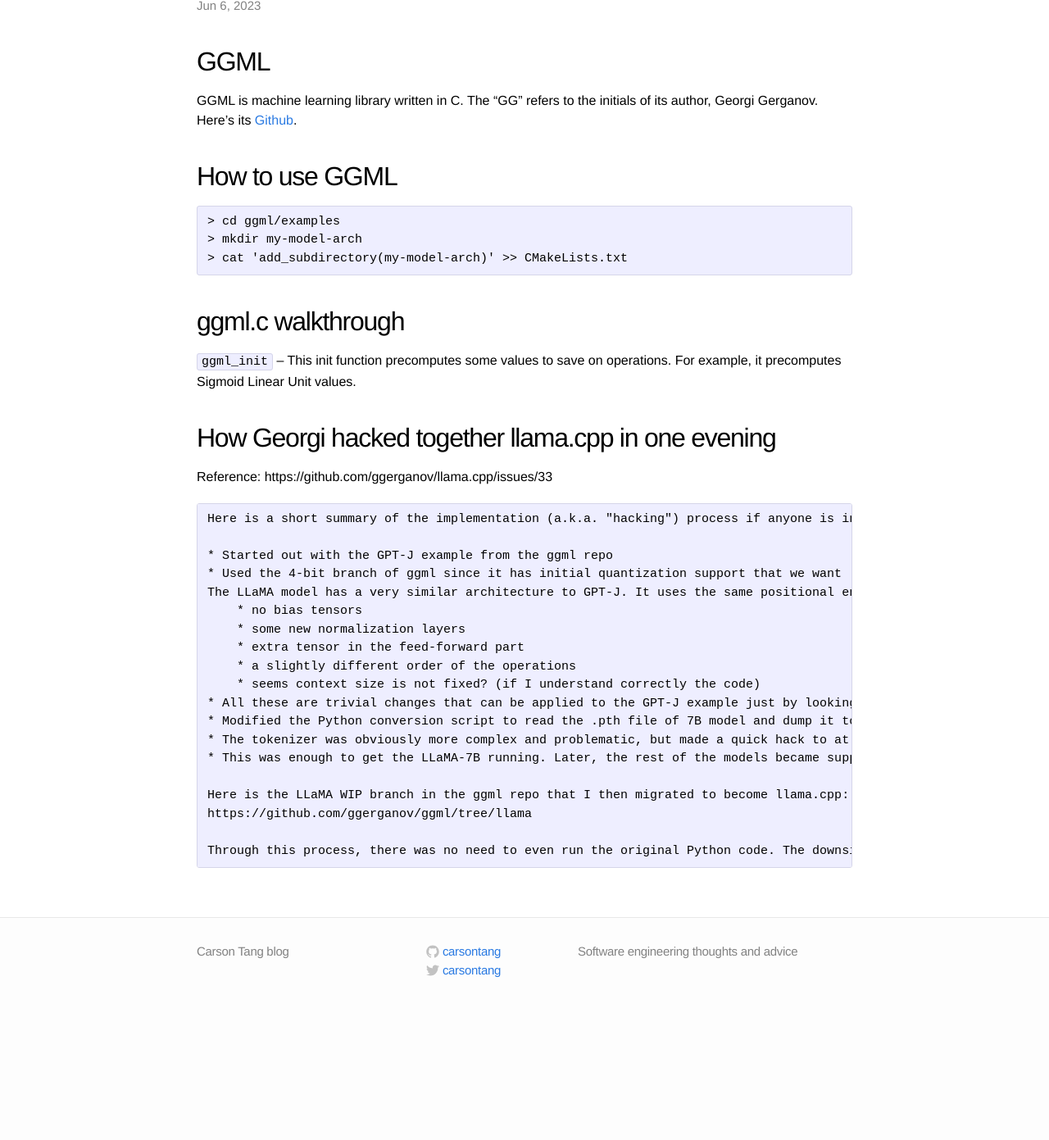
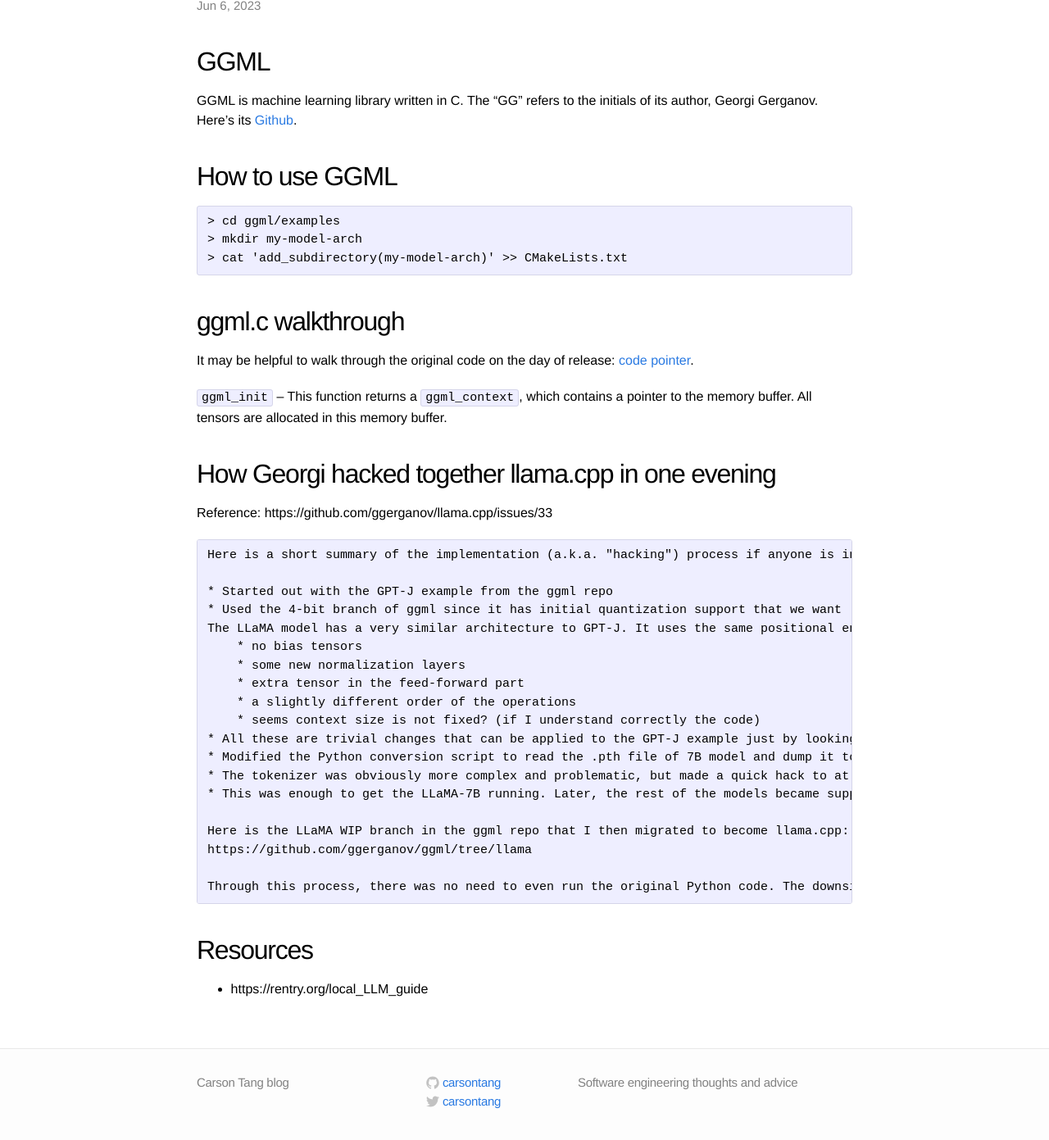
Before and after one commit to carsontang/carsontang.github.io, a Jekyll site: the page built from _posts/2023-06-06-ggml-101.md, in a window 1280 px wide and 1400 px high, scrolled down 148 px. Shown: the top 1391 px of the window at 82% size. Built offline with Jekyll 4.4.1, drawn with Linux system fonts in a browser that asks for light colours; before the commit the page ends 1388 px from its top, so only the background shows below that.

Commit message:
add GGML resources
add GGML resources

````diff
--- a/_posts/2023-06-06-ggml-101.md
+++ b/_posts/2023-06-06-ggml-101.md
@@ -17,7 +17,9 @@ GGML is machine learning library written in C. The "GG" refers to the initials o
 ```
 
 ## ggml.c walkthrough
-`ggml_init` – This init function precomputes some values to save on operations. For example, it precomputes Sigmoid Linear Unit values.
+It may be helpful to walk through the original code on the day of release: [code pointer](https://github.com/ggerganov/llama.cpp/commit/26c084662903ddaca19bef982831bfb0856e8257#diff-6d9ce99fcb6f51ff76f59e479f6e6fc0bb62edef7442805d7a5bb15b23996b5d).
+
+`ggml_init` – This function returns a `ggml_context`, which contains a pointer to the memory buffer. All tensors are allocated in this memory buffer.
 
 ## How Georgi hacked together llama.cpp in one evening
 Reference: https://github.com/ggerganov/llama.cpp/issues/33
@@ -42,3 +44,6 @@ https://github.com/ggerganov/ggml/tree/llama
 
 Through this process, there was no need to even run the original Python code. The downside is that I haven't had the chance to compare the outputs at different stages of the inference, so I have doubts about the correctness of this implementation. However, looking at the generated outputs, I guess it has to be correct.
 ```
+
+## Resources
+* https://rentry.org/local_LLM_guide
````
